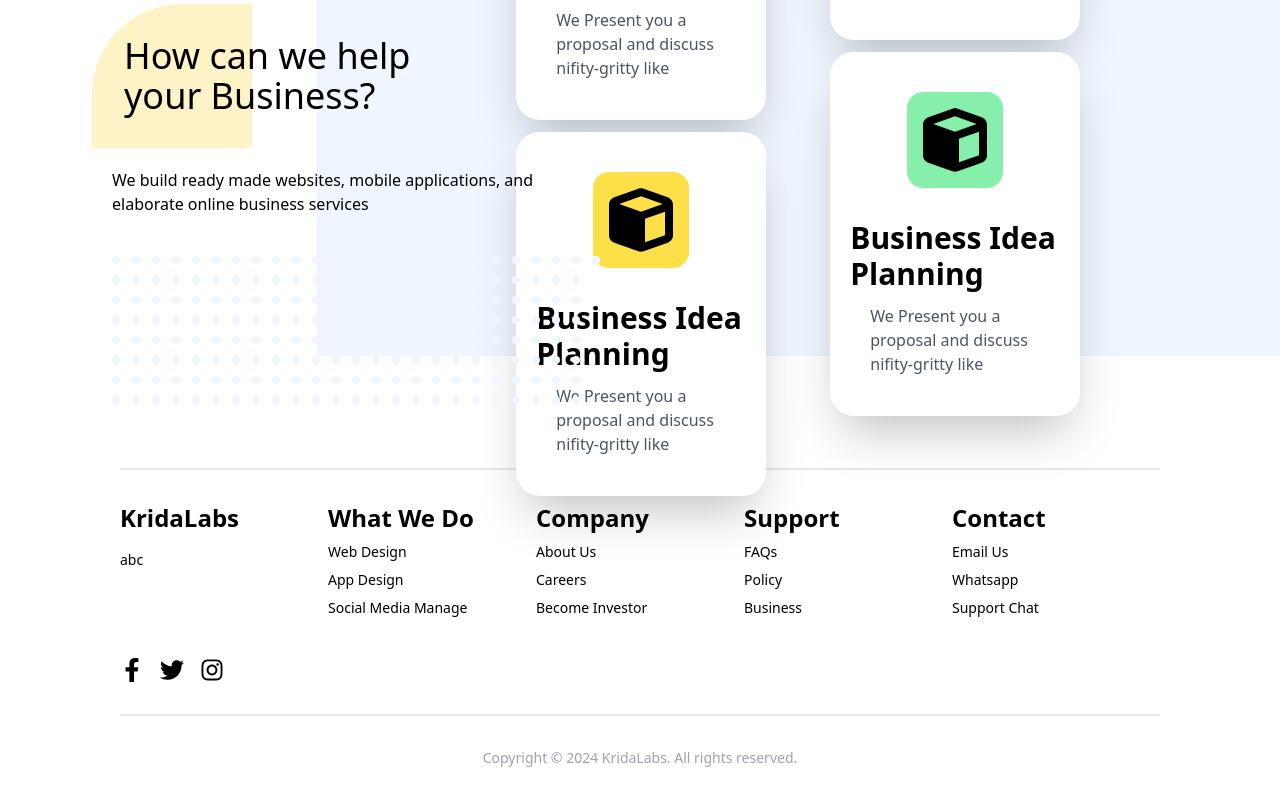
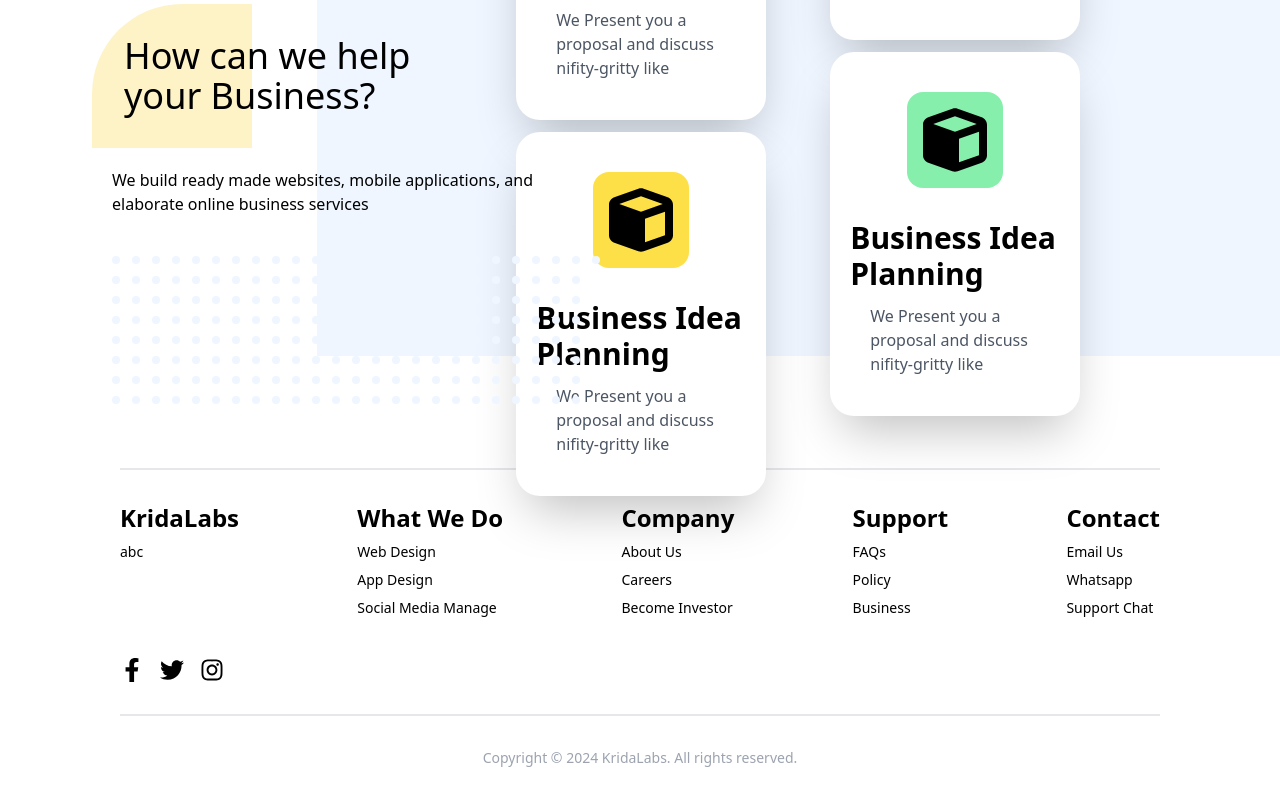
Before and after one commit to khagendrajora/KridaLabs-Website, a React (Vite) app: page / in a window 1280 px wide. Shown: the part 1051-1851 px from the top of the page. Built offline with nearby package versions, Linux system fonts and the light colour scheme.

Commit message:
footer div align complet

```diff
--- a/src/components/Footer/Footer.tsx
+++ b/src/components/Footer/Footer.tsx
@@ -6,28 +6,28 @@ export default function Footer() {
       {/* Separator Line */}
       <hr className="border-t-2 border-gray-200 my-8" /> {/* Horizontal line */}
 
-      <div className="flex flex-wrap justify-end gap-0">
-        {/* Company Info Section */}
-        <div className="flex flex-col w-full sm:w-1/2 lg:w-1/5 gap-4">
+
+        {/* Left Section */}
+
+
+        {/* Center Section */}
+        <div className="flex flex-wrap justify-between w-full lg:w-5/5 gap-8">
+        <div className="w-full sm:w-1/2 lg:w-auto flex flex-col gap-2 text-left">
             <h2 className="text-2xl font-bold">KridaLabs</h2>
-          <p className="text-sm">
-            abc
-          </p>
+            <p className="text-sm">abc</p>
           </div>
-
           {/* What We Do Section */}
-        <div className="w-full sm:w-1/2 lg:w-1/5 flex flex-col gap-2">
+          <div className="w-full sm:w-1/2 lg:w-auto flex flex-col gap-2 text-left">
             <h2 className="text-2xl font-bold">What We Do</h2>
             <ul className="space-y-2 text-sm">
               <li><a href="#" className="hover:underline">Web Design</a></li>
               <li><a href="#" className="hover:underline">App Design</a></li>
               <li><a href="#" className="hover:underline">Social Media Manage</a></li>
-
             </ul>
           </div>
 
           {/* Company Section */}
-        <div className="w-full sm:w-1/2 lg:w-1/5 flex flex-col gap-2">
+          <div className="w-full sm:w-1/2 lg:w-auto flex flex-col gap-2 text-left">
             <h2 className="text-2xl font-bold">Company</h2>
             <ul className="space-y-2 text-sm">
               <li><a href="#" className="hover:underline">About Us</a></li>
@@ -37,7 +37,7 @@ export default function Footer() {
           </div>
 
           {/* Support Section */}
-        <div className="w-full sm:w-1/2 lg:w-1/5 flex flex-col gap-2">
+          <div className="w-full sm:w-1/2 lg:w-auto flex flex-col gap-2 text-left">
             <h2 className="text-2xl font-bold">Support</h2>
             <ul className="space-y-2 text-sm">
               <li><a href="#" className="hover:underline">FAQs</a></li>
@@ -45,9 +45,7 @@ export default function Footer() {
               <li><a href="#" className="hover:underline">Business</a></li>
             </ul>
           </div>
-
-        {/* Contact Section */}
-        <div className="w-full sm:w-1/2 lg:w-1/5 flex flex-col gap-2">
+          <div className="w-full sm:w-1/2 lg:w-auto flex flex-col gap-2 text-left">
             <h2 className="text-2xl font-bold">Contact</h2>
             <ul className="space-y-2 text-sm">
               <li><a href="#" className="hover:underline">Email Us</a></li>
@@ -56,6 +54,9 @@ export default function Footer() {
             </ul>
           </div>
         </div>
+
+
+
 
       {/* Social Media Icons Section */}
       <div className="flex space-x-4 mt-10"> {/* Added margin-top to create a gap */}
```
Lines whose indentation alone changed are shown as unchanged.
